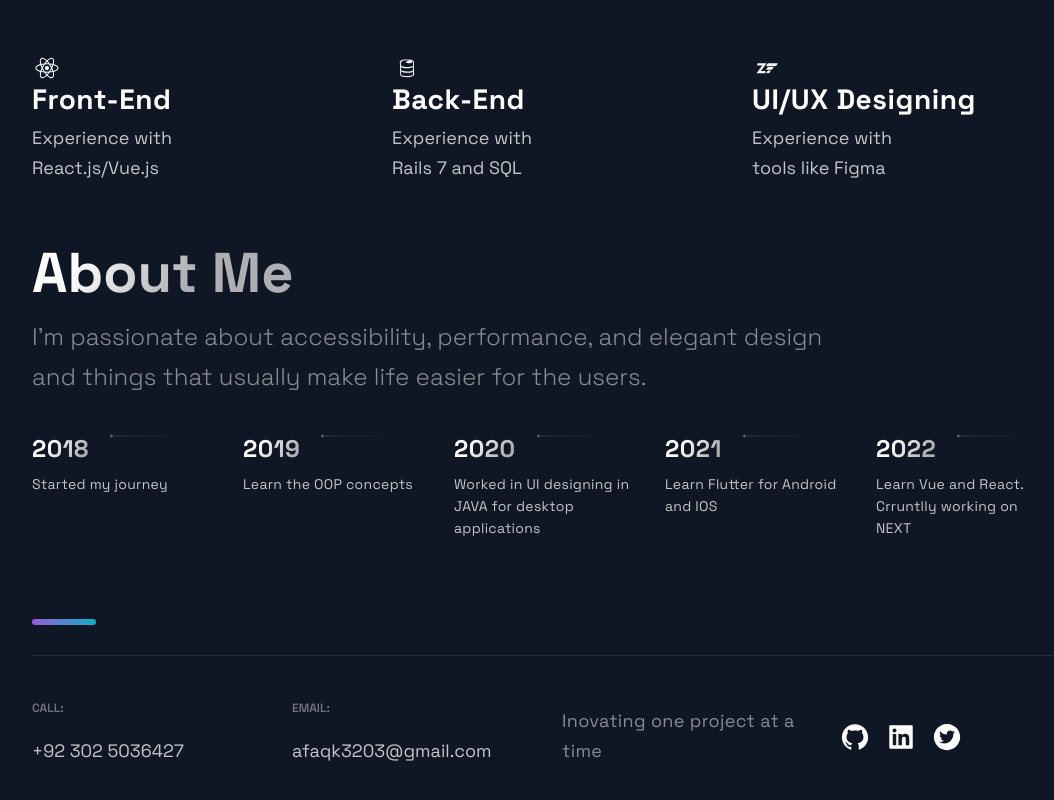
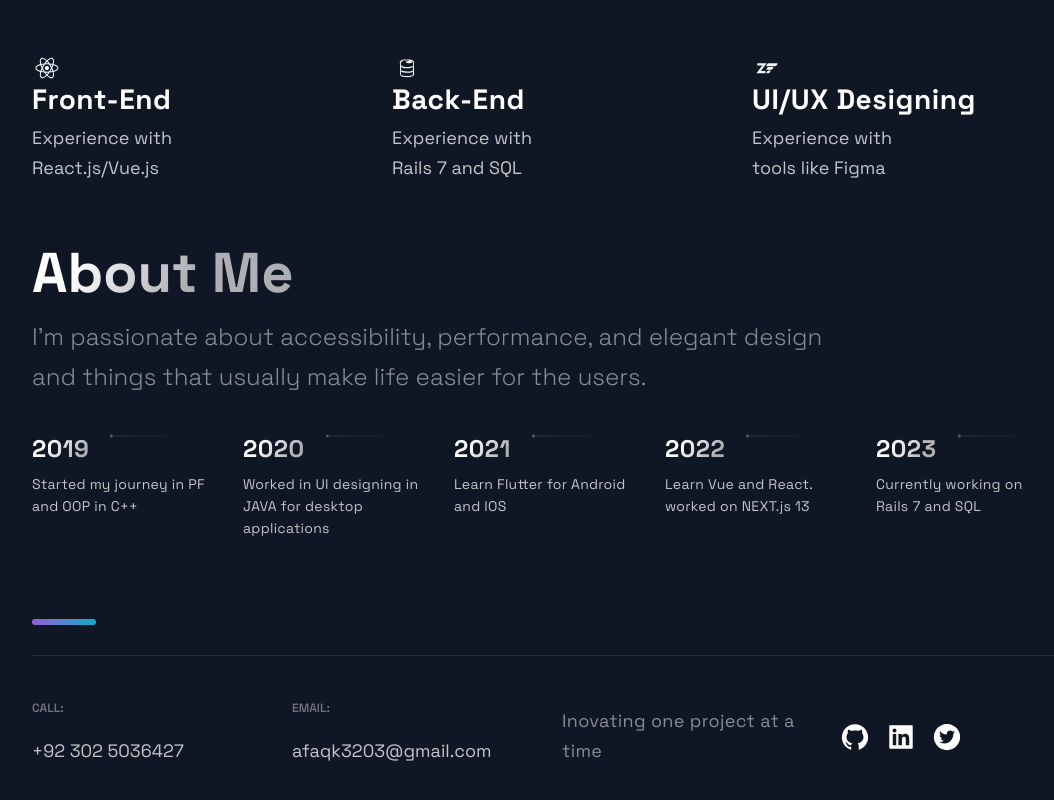
Before and after one commit to AfaqShahidKhan/portfolio-website-template-in-next-js, a Next.js app: page / in a window 1280 px wide. Shown: the part 2575-3375 px from the top of the page, without its empty margins (88-1142 px from the left). Built offline with nearby package versions, Linux system fonts and the light colour scheme.

Commit message:
Update constants.js

```diff
--- a/src/constants/constants.js
+++ b/src/constants/constants.js
@@ -42,12 +42,13 @@ export const projects = [
 ];
 
 export const TimeLineData = [
-  { year: 2018, text: "Started my journey" },
-  { year: 2019, text: "Learn the  OOP concepts " },
+  { year: 2019, text: "Started my journey in PF and OOP in C++ " },
+
   {
     year: 2020,
     text: "Worked in UI designing in JAVA for desktop applications",
   },
   { year: 2021, text: "Learn Flutter for Android and IOS" },
-  { year: 2022, text: "Learn Vue and React. Crruntlly working on NEXT" },
+  { year: 2022, text: "Learn Vue and React.  worked on NEXT.js 13" },
+  { year: 2023, text: "Currently working on Rails 7 and SQL " },
 ];
```
